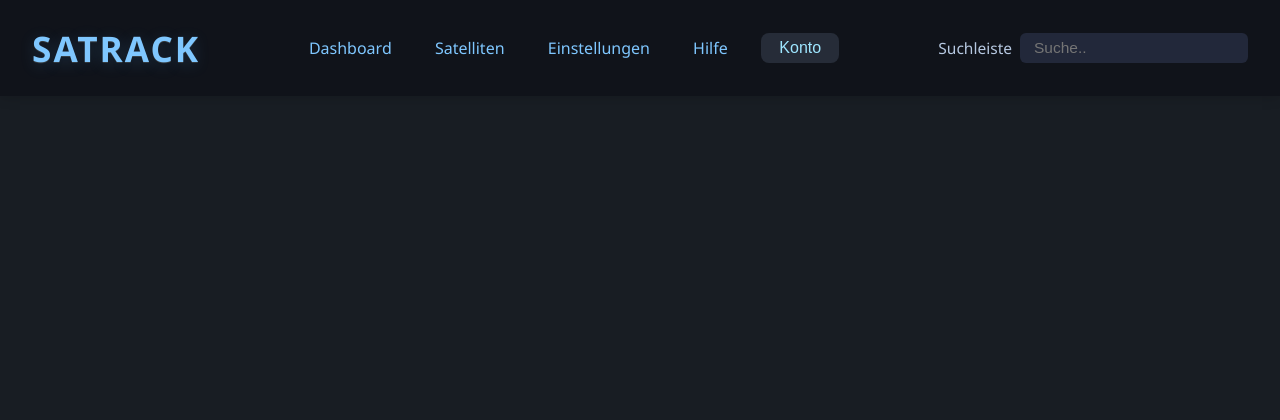
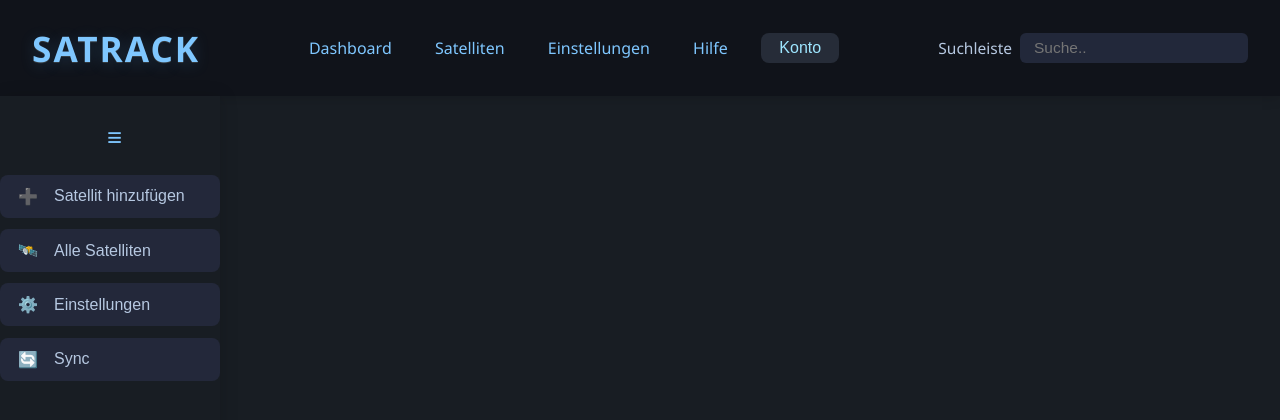
Before and after one commit to slxshx/SATRACK, a PHP site: page /dashboard in a window 1280 px wide. Shown: the top 420 px of the page. Run offline with PHP 8.4, Linux system fonts and the light colour scheme.

Commit message:
added siebar, collapseable, icons + tooltips

```diff
--- a/app/Views/dashboard.php
+++ b/app/Views/dashboard.php
@@ -36,11 +36,29 @@
             </div>
         </form>
     </header>
-    <div class="sidebar">
-        <div class="sidebar--features">
 
+    <aside class="sidebar">
+        <button class="sidebar-toggle" onclick="toggleSidebar()">≡</button>
+        <div class="sidebar-buttons">
+            <button data-tooltip="Satellit hinzufügen">
+                <span class="sidebar-icon">➕</span>
+                <span class="sidebar-label">Satellit hinzufügen</span>
+            </button>
+            <button data-tooltip="Alle Satelliten">
+                <span class="sidebar-icon">🛰️</span>
+                <span class="sidebar-label">Alle Satelliten</span>
+            </button>
+            <button data-tooltip="Einstellungen">
+                <span class="sidebar-icon">⚙️</span>
+                <span class="sidebar-label">Einstellungen</span>
+            </button>
+            <button data-tooltip="Sync">
+                <span class="sidebar-icon">🔄</span>
+                <span class="sidebar-label">Sync</span>
+            </button>
         </div>
-    </div>
+    </aside>
+
     <div class="dashboard--wrapper">
         <div class="dashboard--box">
             <div class="dashboard--content">
--- a/public/css/dashboard.css
+++ b/public/css/dashboard.css
@@ -126,3 +126,91 @@ header {
     margin-right: 0.5rem;
     font-size: 0.97rem;
 }
+
+.sidebar {
+    width: 220px;
+    background: #181d23;
+    height: 100vh;
+    position: fixed;
+    left: 0;
+    transition: width 0.3s;
+    display: flex;
+    flex-direction: column;
+    align-items: stretch;
+    z-index: 100;
+    padding-top: 1rem;
+    box-shadow: 2px 0 16px #0002;
+}
+
+.sidebar.collapsed {
+    width: 60px;
+}
+.sidebar-toggle {
+    background: transparent;
+    border: none;
+    color: #7fc7ff;
+    font-size: 1.6rem;
+    margin-bottom: 1.5rem;
+    cursor: pointer;
+    transition: color 0.2s;
+    margin: 0.6rem 0 1.4rem 0.6rem;
+}
+
+.sidebar-buttons {
+    display: flex;
+    flex-direction: column;
+    gap: 0.7rem;
+}
+
+.sidebar-buttons button {
+    display: flex;
+    align-items: center;
+    gap: 1rem;
+    background: #23283a;
+    color: #b6c8e1;
+    border: none;
+    border-radius: 8px;
+    padding: 12px 18px;
+    margin: 0;
+    text-align: left;
+    font-size: 1rem;
+    transition: background 0.2s, color 0.2s, width 0.3s;
+    cursor: pointer;
+    width: 100%;
+    position: relative;
+}
+
+.sidebar.collapsed .sidebar-buttons button {
+    justify-content: center;
+    width: 61px;
+    padding: 12px 0;
+    min-width: 61px;
+    gap: 0;
+}
+
+.sidebar-label {
+    transition: opacity 0.2s, width 0.2s;
+}
+
+.sidebar.collapsed .sidebar-label {
+    opacity: 0;
+    width: 0;
+    overflow: hidden;
+    pointer-events: none;
+}
+
+.sidebar.collapsed .sidebar-buttons button:hover::after {
+    content: attr(data-tooltip);
+    position: absolute;
+    left: 48px;
+    top: 50%;
+    transform: translateY(-50%);
+    background: #22283a;
+    color: #7fc7ff;
+    padding: 6px 14px;
+    border-radius: 6px;
+    white-space: nowrap;
+    z-index: 20;
+    font-size: 0.98rem;
+    box-shadow: 0 2px 8px #0006;
+}
--- a/public/js/dashboard.js
+++ b/public/js/dashboard.js
@@ -16,3 +16,7 @@ window.onclick = function(event) {
         }
     }
 }
+
+function toggleSidebar() {
+    document.querySelector('.sidebar').classList.toggle('collapsed');
+}
```
